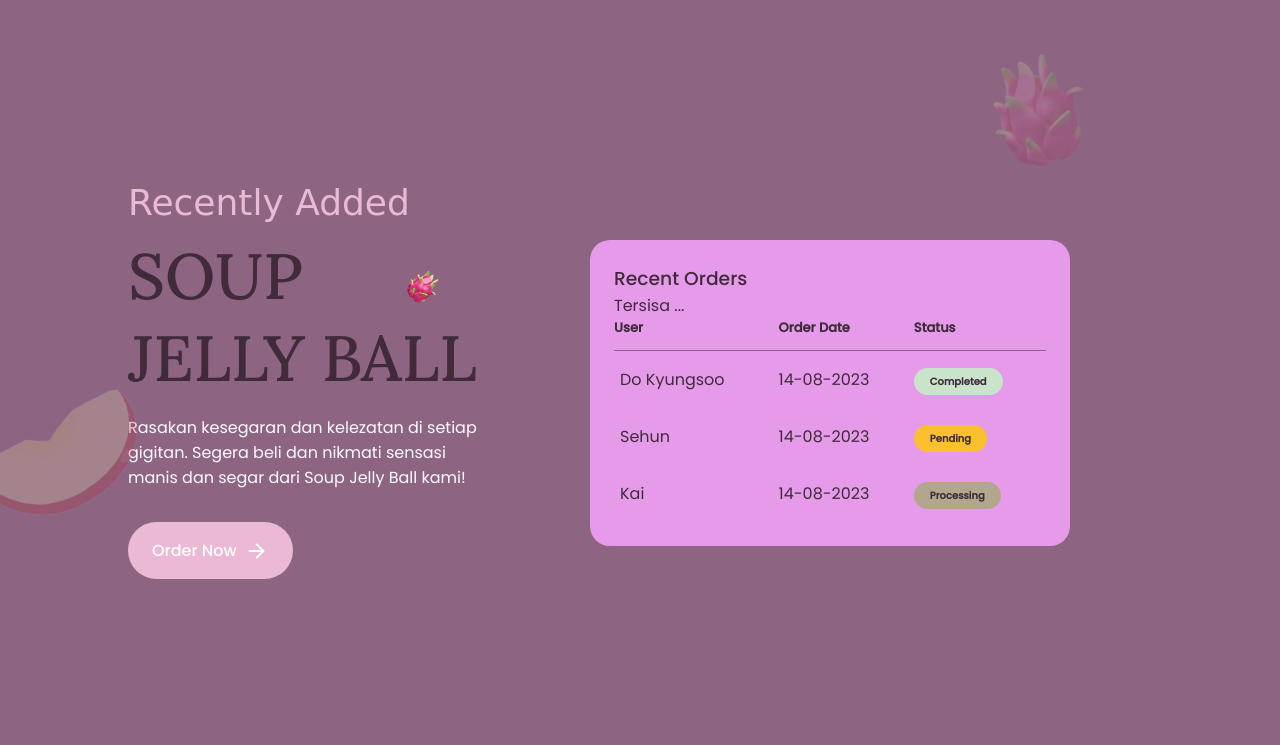
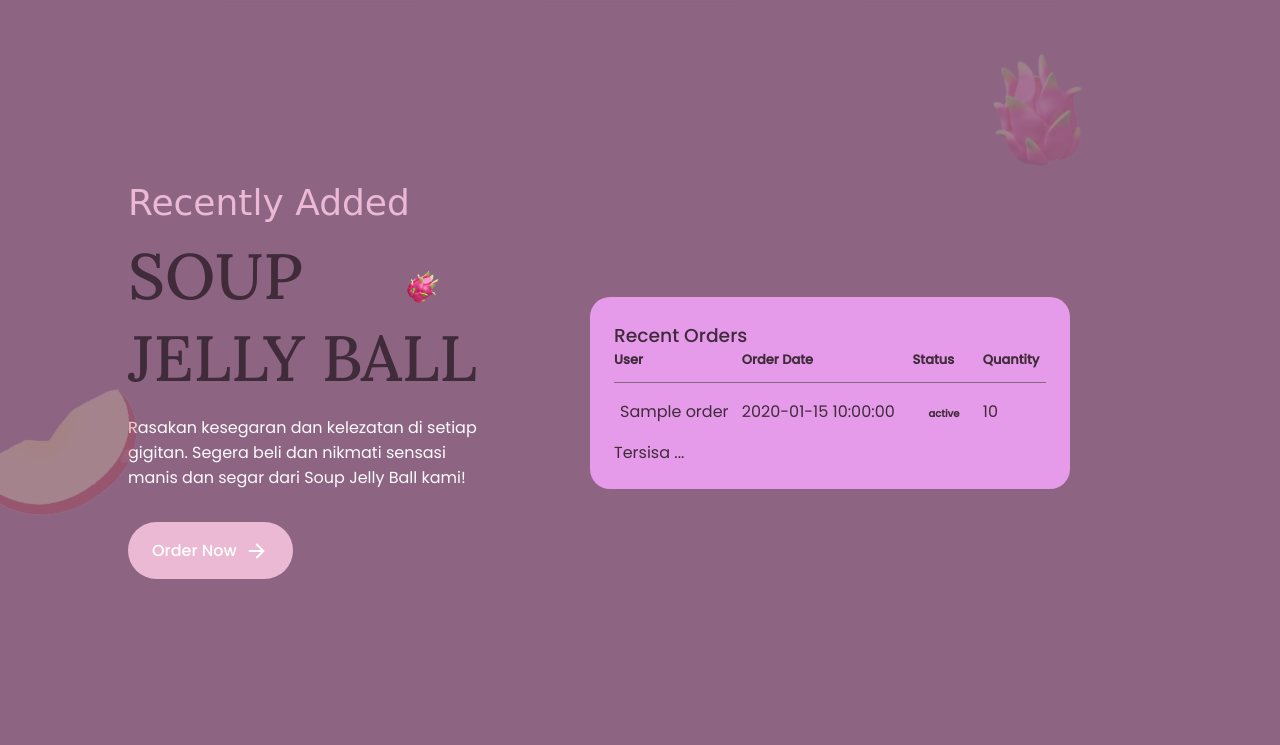
Before and after one commit to MikeNoppo/YAM-JELLY-JOY, a PHP site: page / in a window 1280 px wide; the page is wider, and only the part inside the window is pictured. Shown: the part 2269-3014 px from the top of that part. Run offline with PHP 8.4, Linux system fonts and the light colour scheme; tables that the repository leaves empty or names only in its code hold one stand-in row (values such as "Sample post"); some web fonts are replaced.

Commit message:
penambahan fungsi

```diff
--- /dev/null
+++ b/YAM-JELLY-JOY-main/YAM-JELLY-JOY-main/ambil_dataOders.php
@@ -0,0 +1,17 @@
+<?php
+require 'connect_db.php';
+// Fetch orders data
+$sql = "SELECT customer_name, order_date, status, quantity FROM orders";
+$result = $conn->query($sql);
+
+$orders = [];
+if ($result->num_rows > 0) {
+    // Output data of each row
+    while($row = $result->fetch_assoc()) {
+        $orders[] = $row;
+    }
+} else {
+    echo "0 results";
+}
+
+?>
--- a/YAM-JELLY-JOY-main/YAM-JELLY-JOY-main/index.php
+++ b/YAM-JELLY-JOY-main/YAM-JELLY-JOY-main/index.php
@@ -1,3 +1,8 @@
+<?php
+require 'ambil_dataOders.php';
+
+?>
+
 <!DOCTYPE html>
     <html lang="en">
     <head>
@@ -226,35 +231,25 @@
                     <th>User</th>
                     <th>Order Date</th>
                     <th>Status</th>
+                    <th>Quantity</th>
                 </tr>
             </thead>
             <tbody>
+                <?php
+                foreach ($orders as $order):
+                ?>
                 <tr>
-                                        <td>
-                                            <p>Do Kyungsoo</p>
-                                        </td>
-                                        <td>14-08-2023</td>
-                                        <td><span class="status completed">Completed</span></td>
+                    <td><p><?php echo htmlspecialchars($order['customer_name']); ?></p></td>
+                    <td><?php echo htmlspecialchars($order['order_date']); ?></td>
+                    <td><span class="status <?php echo strtolower(htmlspecialchars($order['status'])); ?>"><?php echo htmlspecialchars($order['status']); ?></span></td>
+                    <td><?php echo htmlspecialchars($order['quantity']); ?></td>
                 </tr>
-                                    <tr>
-                                        <td>
-                                            <p>Sehun</p>
-                                        </td>
-                                        <td>14-08-2023</td>
-                                        <td><span class="status pending">Pending</span></td>
-                                    </tr>
-                                    <tr>
-                                        <td>
-                                            <p>Kai</p>
-                                        </td>
-                                        <td>14-08-2023</td>
-                                        <td><span class="status process">Processing</span></td>
-                                    </tr>
+                <?php endforeach; ?>
+            </tbody>
+        </table>
         <a class="button__recently">
             Tersisa ...
         </a>
-                                </tbody>
-                            </table>
     </div>
                 </div>
 
```
Lines whose indentation alone changed are shown as unchanged.
